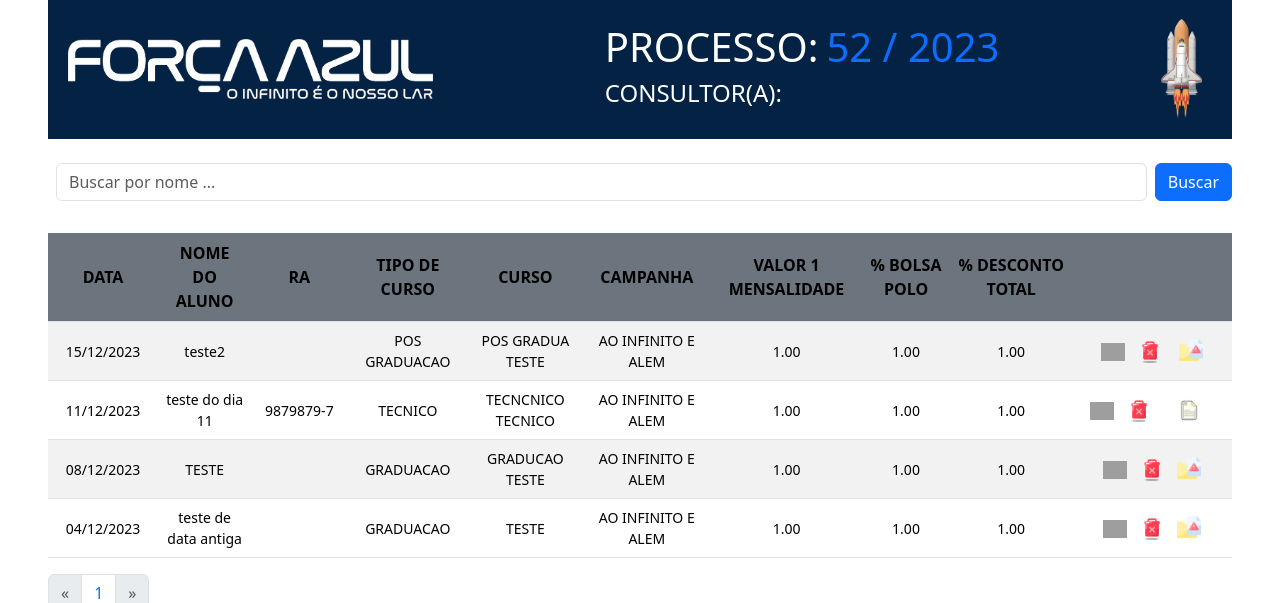
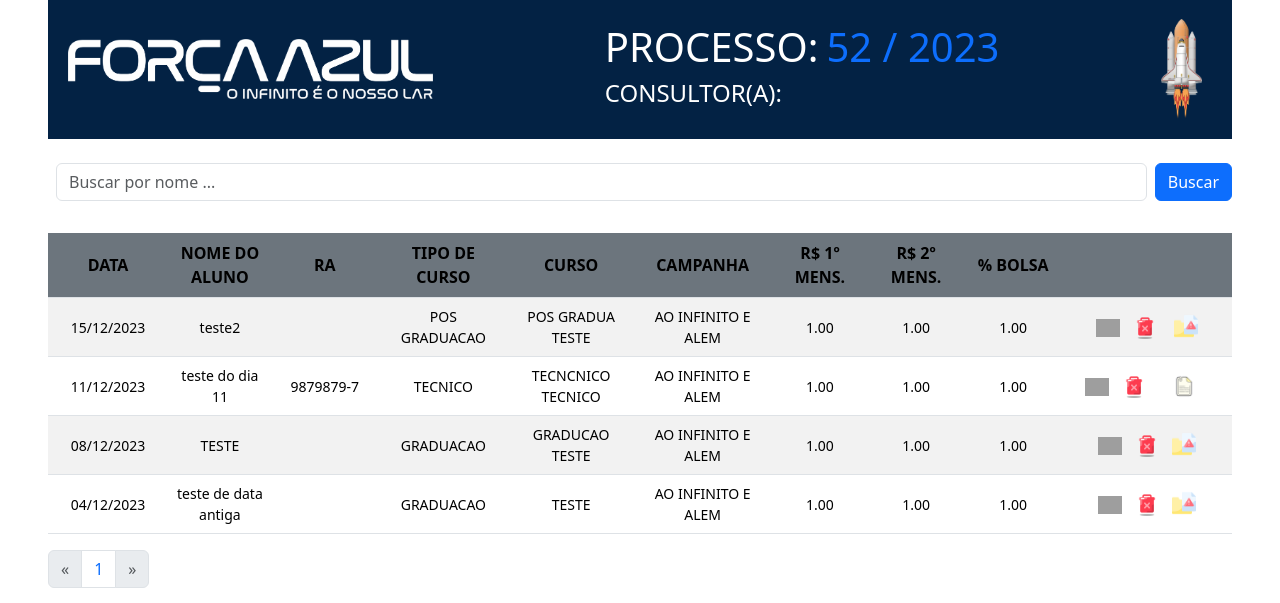
Before and after one commit to RafaelFritsch/redenc_app, a Django app: page /matriculas/list/ in a window 1280 px wide. Shown: the part 117-720 px from the top of the page. Run offline with Django 4.2, Linux system fonts and the light colour scheme; a user stored in the database is signed in; data comes from the database, SQL or seed files in the repository; both versions use the stored data as it was after the commit; grey boxes are pictures that could not be loaded.

Commit message:
Antes de Iniciar os Relatorios

```diff
--- a/matriculas/forms.py
+++ b/matriculas/forms.py
@@ -51,9 +51,9 @@ class MatriculasForm(forms.ModelForm):
     tipo_curso = forms.ModelChoiceField(queryset=tipo_curso.objects.all())
     curso = forms.ModelChoiceField(queryset=cad_cursos.objects.all())
     campanha = forms.ModelChoiceField(queryset=cad_campanhas.objects.all())
-    valor_mensalidade = forms.DecimalField()
-    desconto_polo = forms.DecimalField()
-    desconto_total = forms.DecimalField()
+    valor_mensalidade = forms.DecimalField(label='R$ 1º Mens.')
+    desconto_polo = forms.DecimalField(label='R$ 2º Mens.')
+    desconto_total = forms.DecimalField(label='% Bolsa')
     processo_sel = forms.ModelChoiceField(queryset=cad_processo.objects.filter(ativo=True), widget=forms.Select(attrs={'class': 'selectpicker'}), label='Processo Seletivo')
     arquivos = forms.FileField(label='Enviar Comprovante', required=False, widget=forms.ClearableFileInput())
 
@@ -75,6 +75,7 @@ class MatriculasForm(forms.ModelForm):
             'desconto_total',
             'arquivos',
         )
+
     def __init__(self, *args, **kwargs):
         super(MatriculasForm, self).__init__(*args, **kwargs)
         self.fields['processo_sel'].label_from_instance = self.label_from_instance
@@ -203,7 +204,7 @@ class UserForm(UserCreationForm):
          model = User
          fields = ('first_name', 'last_name', 'username', 'email', 'password1', 'password2', 'polo', 'cargo')  # Adicionei 'polo' e 'cargo'
          labels = {
-             'fist_name': 'Nome',
+             'first_name': 'Nome',
              'last_name': 'Sobrenome',
              'username': 'Nome de Usuário',
              'email': 'Email',
--- a/matriculas/models.py
+++ b/matriculas/models.py
@@ -166,7 +166,7 @@ class cad_campanhas(models.Model):
         return self.data_inicio.strftime('%d/%m/%Y')
 
     def get_data_fim_camp(self):
-        return self.update_date.strftime('%d/%m/%Y')
+        return self.data_fim.strftime('%d/%m/%Y')
 
     def get_absolute_url(self):
         return reverse("matriculas:campanha_update", kwargs={'id': self.id}) #Direciona para a url de edição
--- a/matriculas/templates/matriculas/matriculas_list.html
+++ b/matriculas/templates/matriculas/matriculas_list.html
@@ -53,9 +53,9 @@
           <th class="text-center text-sm bg-secondary align-middle align-items-center">TIPO DE CURSO</th>
           <th class="text-center text-sm bg-secondary align-middle align-items-center">CURSO</th>
           <th class="text-center text-sm bg-secondary align-middle align-items-center">CAMPANHA</th>
-          <th class="text-center text-sm bg-secondary align-middle align-items-center">VALOR 1 MENSALIDADE</th>
-          <th class="text-center text-sm bg-secondary align-middle align-items-center">% BOLSA POLO</th>
-          <th class="text-center text-sm bg-secondary align-middle align-items-center">% DESCONTO TOTAL</th>
+          <th class="text-center text-sm bg-secondary align-middle align-items-center">R$ 1º MENS.</th>
+          <th class="text-center text-sm bg-secondary align-middle align-items-center">R$ 2º MENS.</th>
+          <th class="text-center text-sm bg-secondary align-middle align-items-center">% BOLSA</th>
           <th class="bg-secondary"></th>
 
         </tr>
--- a/matriculas/views.py
+++ b/matriculas/views.py
@@ -500,7 +500,7 @@ class ProcessoDeleteView(LoginRequiredMixin, DeleteView):
 
 
 
-def RankView(request):
+""" def RankView(request):     #Funcional caso não funcione retornar
     context = {}
     context['usuarios'] = User.objects.all()
 
@@ -546,3 +546,57 @@ def RankView(request):
         context['num_linhas'] = range(1, len(context['contagem_matriculas']) + 1)
 
     return render(request, 'matriculas/consulta.html', context)
+ """
+
+from datetime import datetime
+from django.shortcuts import render
+from .models import User, Matriculas, tipo_curso, cad_campanhas
+
+def RankView(request):
+    context = {}
+    context['usuarios'] = User.objects.all()
+
+    # Obtém a campanha ativa
+    processo_ativo = cad_processo.objects.filter(ativo=True).first()
+
+    if processo_ativo:
+        data_inicio = processo_ativo.data_inicial_processo
+        data_fim = processo_ativo.data_final_processo
+
+        context['contagem_matriculas'] = []
+
+        for usuario in context['usuarios']:
+            contagem = Matriculas.objects.filter(usuario=usuario, create_date__range=[data_inicio, data_fim]).count()
+
+            soma_pontos = tipo_curso.objects.filter(matriculas__usuario=usuario).aggregate(soma_pontos=models.Sum('pontos'))['soma_pontos']
+
+            ultima_matricula = Matriculas.objects.filter(usuario=usuario).order_by('-create_date').first()
+
+            if ultima_matricula:
+                agora = datetime.now(ultima_matricula.create_date.tzinfo)
+                dias_sem_matricula = (agora - ultima_matricula.create_date).days
+            else:
+                dias_sem_matricula = None
+
+            if dias_sem_matricula is not None:
+                if dias_sem_matricula <= 1:
+                    cor = 'verde'
+                elif dias_sem_matricula <= 3:
+                    cor = 'amarela'
+                else:
+                    cor = 'vermelha'
+            else:
+                cor = 'nunca'
+
+            context['contagem_matriculas'].append({
+                'usuario': usuario.username,
+                'contagem': contagem,
+                'soma_pontos': soma_pontos if soma_pontos is not None else 0,
+                'dias_sem_matricula': dias_sem_matricula,
+                'cor': cor
+            })
+
+        context['contagem_matriculas'].sort(key=lambda x: x['contagem'], reverse=True)
+        context['num_linhas'] = range(1, len(context['contagem_matriculas']) + 1)
+
+    return render(request, 'matriculas/consulta.html', context)
```
Also changed, not shown: db.sqlite3, media/arquivos_matricula/VirtuaBrand.png (added).
